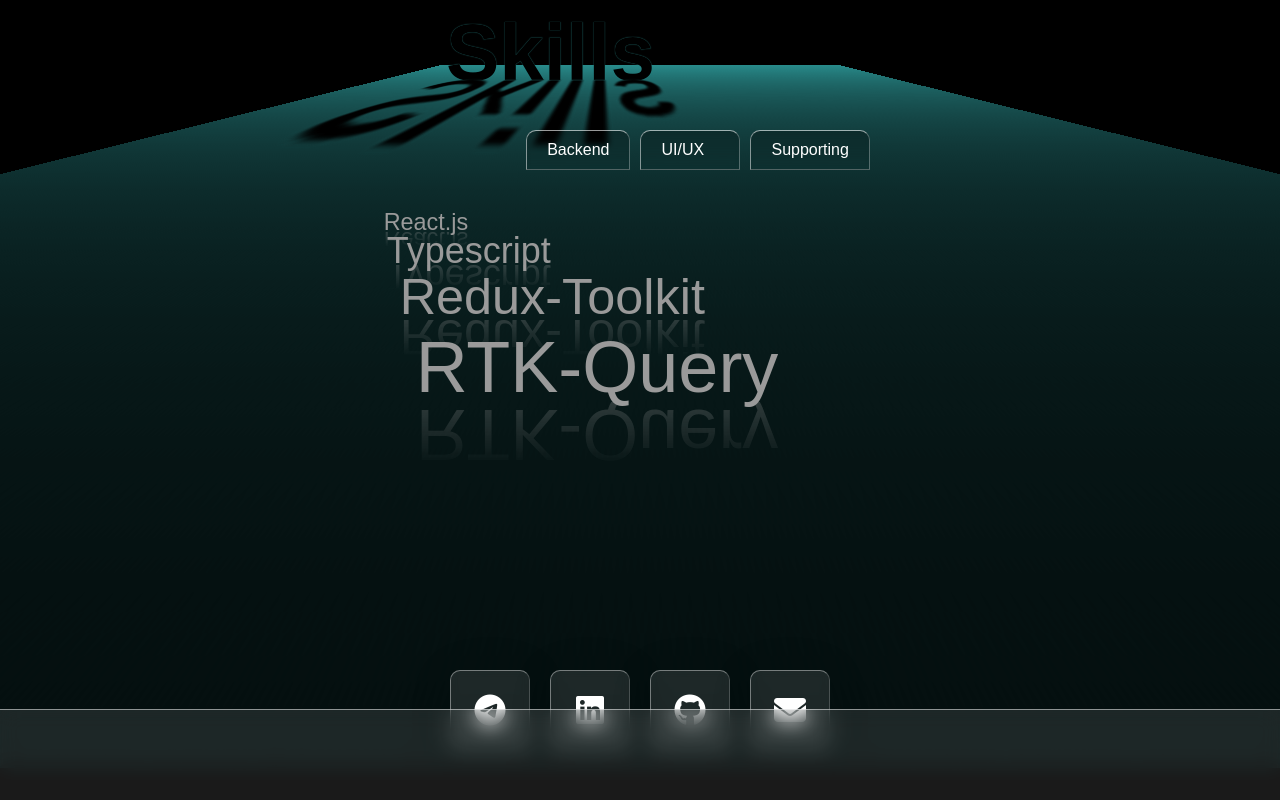
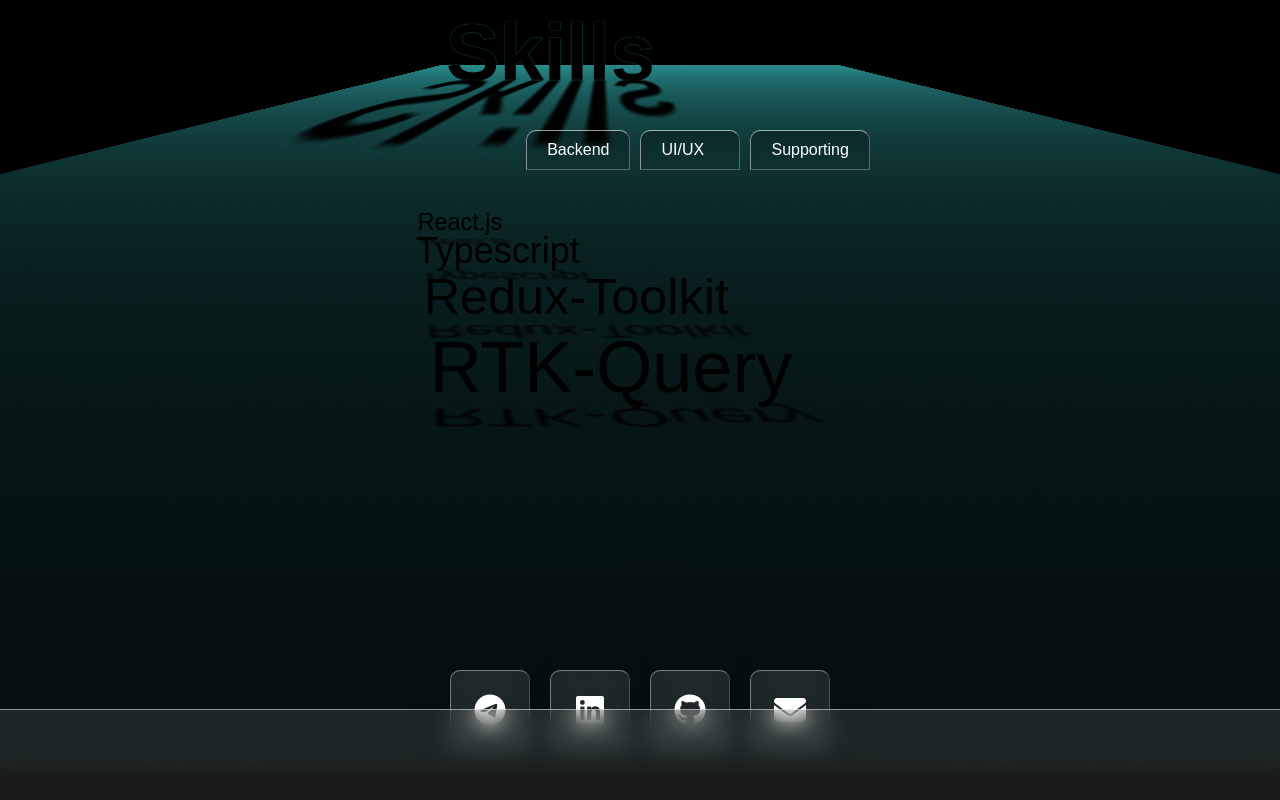
Before and after one commit to 1lymax/portfolio, a React (Create React App) app: page / in a window 1280 px wide. Shown: the part 1904-2704 px from the top of the page. Built offline with nearby package versions, Linux system fonts and the light colour scheme.

Commit message:
fix: skills shadows

```diff
--- a/src/Pages/Skills/Skills.scss
+++ b/src/Pages/Skills/Skills.scss
@@ -156,31 +156,49 @@
       ul {
         opacity: 0;
         height: 0;
-        transition: 5s;
+        transition: .5s;
 
         li {
           list-style: none;
           position: relative;
           margin-left: calc(30px - (20px * var(--k)));
           transition: 1s;
+          perspective: 1000px;
+          perspective-origin: 100% 100%;
+
+          &:after {
+            content: var(--label);
+            position: absolute;
+            top: -42px;
+            right: 0;
+            bottom: 0;
+            left: 0;
+            background: linear-gradient(rgba(0, 0, 0, 1.5), rgba(0, 0, 0, 1.5));
+            -webkit-background-clip: text;
+            -webkit-text-fill-color: transparent;
+            transform: scale(1, 2) rotateX(-99deg) skewX(var(--skX));
+            transform-origin: 100% 95%;
+            opacity: 1;
+            filter: blur(2px);
+          }
         }
       }
 
       ul.active {
         opacity: 1;
         height: auto;
-        transition: 5s;
+        transition: .5s;
 
         li {
           list-style: none;
-          color: #9a9a9a;
+          color: #000000;
           position: relative;
-          margin-left: calc(30px - (20px * var(--k)));
-          margin-top: calc(30px + (-45px / var(--k)));
+          margin-left: calc(30px - 20px * var(--k));
+          margin-top: calc(30px + -45px / var(--k));
           font-size: calc(18px * var(--k));
-          -webkit-box-reflect: below 2px linear-gradient(transparent, rgba(101, 101, 101, 0.27));
-          line-height: calc(0.5em + (0.1em * var(--k)));
+          line-height: calc(0.5em + 0.1em * var(--k));
           transition: 1s;
+          z-index: 1;
         }
       }
 
--- a/src/Pages/Skills/Skills.tsx
+++ b/src/Pages/Skills/Skills.tsx
@@ -35,7 +35,12 @@ const Skills:FC <SkillsProps> = ({mySkills, topMargin}) => {
                             key={group.id}
                         >
                             {group.skill.map((skill, index) =>
-                                <li style={{"--k":topMargin[index], [group.align]: skill.alignMargin} as React.CSSProperties}
+                                <li style={{
+                                    "--k": topMargin[index],
+                                    [group.align]: skill.alignMargin,
+                                    "--label": `"${skill.name}"`,
+                                    "--skX": `${group.skewX}deg`,
+                                } as React.CSSProperties}
                                     key={skill.name}
                                 >
                                     {skill.name}
--- a/src/data/data.tsx
+++ b/src/data/data.tsx
@@ -8,6 +8,7 @@ export interface mySkillProps {
     id: number,
     title: string,
     align: string,
+    skewX: number,
     skill: Array<{
         name: string;
         alignMargin: number
@@ -19,22 +20,23 @@ export const mySkills: Array<mySkillProps> = [
         id: 1,
         title: "Frontend",
         align: "left",
+        skewX: -20,
         skill: [
             {
                 name: "React.js",
-                alignMargin: -104
+                alignMargin: -70
             },
             {
                 name: "Typescript",
-                alignMargin: -87
+                alignMargin: -58
             },
             {
                 name: "Redux-Toolkit",
-                alignMargin: -58
+                alignMargin: -34
             },
             {
                 name: "RTK-Query",
-                alignMargin: -18
+                alignMargin: -4
             },
         ]
     },
@@ -42,6 +44,7 @@ export const mySkills: Array<mySkillProps> = [
         id: 2,
         title: "Backend",
         align: "left",
+        skewX: -10,
         skill: [
             {
                 name: "Node.js",
@@ -65,6 +68,7 @@ export const mySkills: Array<mySkillProps> = [
         id: 3,
         title: "UI/UX",
         align: "right",
+        skewX: 0,
         skill: [
             {
                 name: "SCSS/SASS",
@@ -84,6 +88,7 @@ export const mySkills: Array<mySkillProps> = [
         id: 4,
         title: "Supporting",
         align: "right",
+        skewX: 0,
         skill: [
             {
                 name: "CI/CD",
```
